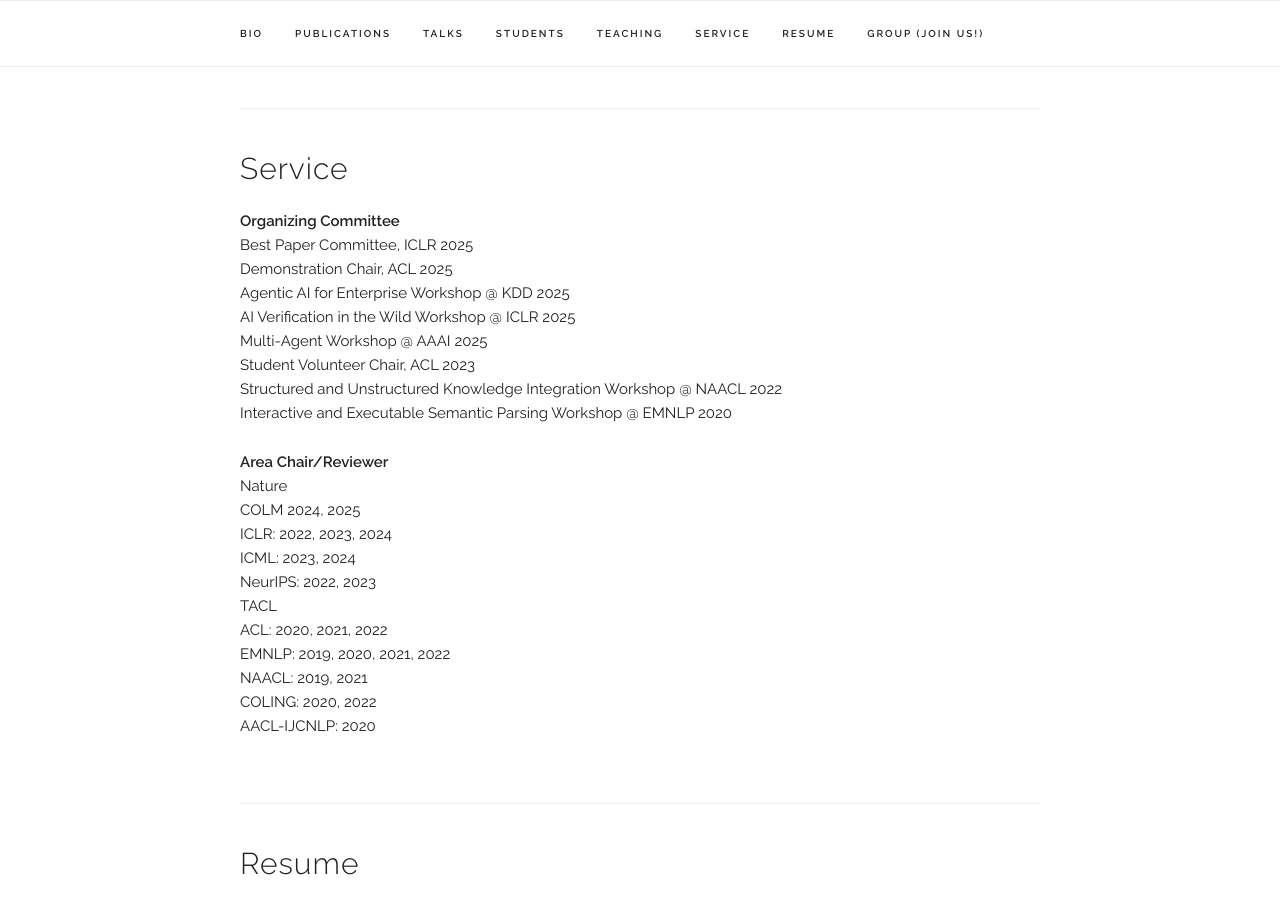
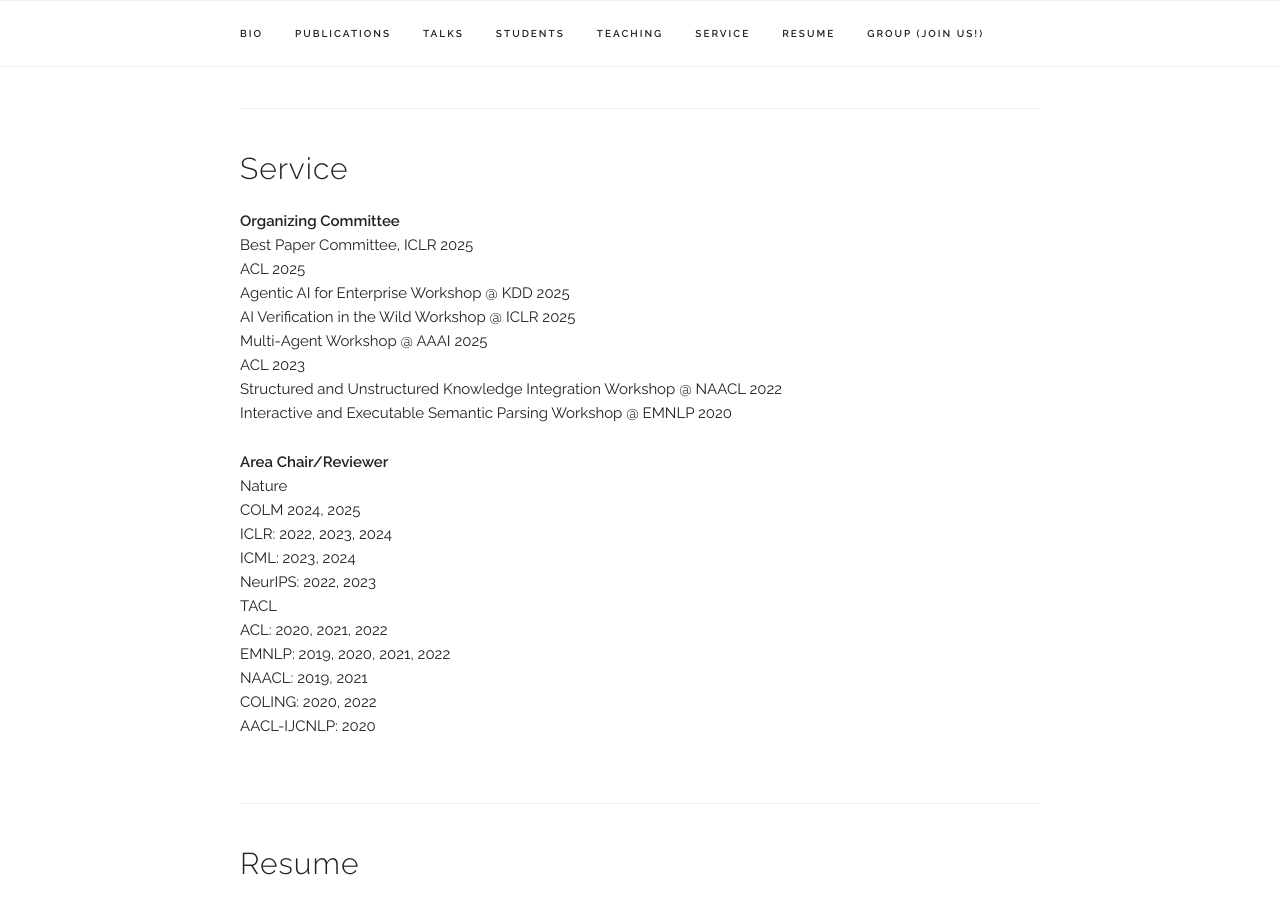
Before and after one commit to taoyds/taoyds.github.io, a Jekyll site: the page built from index.html, in a window 1280 px wide and 900 px high, scrolled down 6899 px. Built offline with Jekyll 4.4.1, drawn with Linux system fonts in a browser that asks for light colours; some web fonts are replaced.

Commit message:
Update service.yaml

```diff
--- a/_data/service.yaml
+++ b/_data/service.yaml
@@ -1,6 +1,6 @@
 
 service:
-    - name: "<br/> Best Paper Committee, ICLR 2025 <br/> Demonstration Chair, ACL 2025 <br/> Agentic AI for Enterprise Workshop @ KDD 2025 <br/> AI Verification in the Wild Workshop @ ICLR 2025 <br/> Multi-Agent Workshop @ AAAI 2025 <br/> Student Volunteer Chair, ACL 2023 <br/> Structured and Unstructured Knowledge Integration Workshop @ NAACL 2022 <br/> Interactive and Executable Semantic Parsing Workshop @ EMNLP 2020"
+    - name: "<br/> Best Paper Committee, ICLR 2025 <br/> ACL 2025 <br/> Agentic AI for Enterprise Workshop @ KDD 2025 <br/> AI Verification in the Wild Workshop @ ICLR 2025 <br/> Multi-Agent Workshop @ AAAI 2025 <br/> ACL 2023 <br/> Structured and Unstructured Knowledge Integration Workshop @ NAACL 2022 <br/> Interactive and Executable Semantic Parsing Workshop @ EMNLP 2020"
       title: "Organizing Committee"
       category: "current"
     - name: "<br/> Nature <br/> COLM 2024, 2025 <br/> ICLR: 2022, 2023, 2024 <br/> ICML: 2023, 2024 <br/> NeurIPS: 2022, 2023  <br/> TACL <br/> ACL: 2020, 2021, 2022 <br/> EMNLP: 2019, 2020, 2021, 2022 <br/> NAACL: 2019, 2021 <br/> COLING: 2020, 2022 <br/> AACL-IJCNLP: 2020"
```
